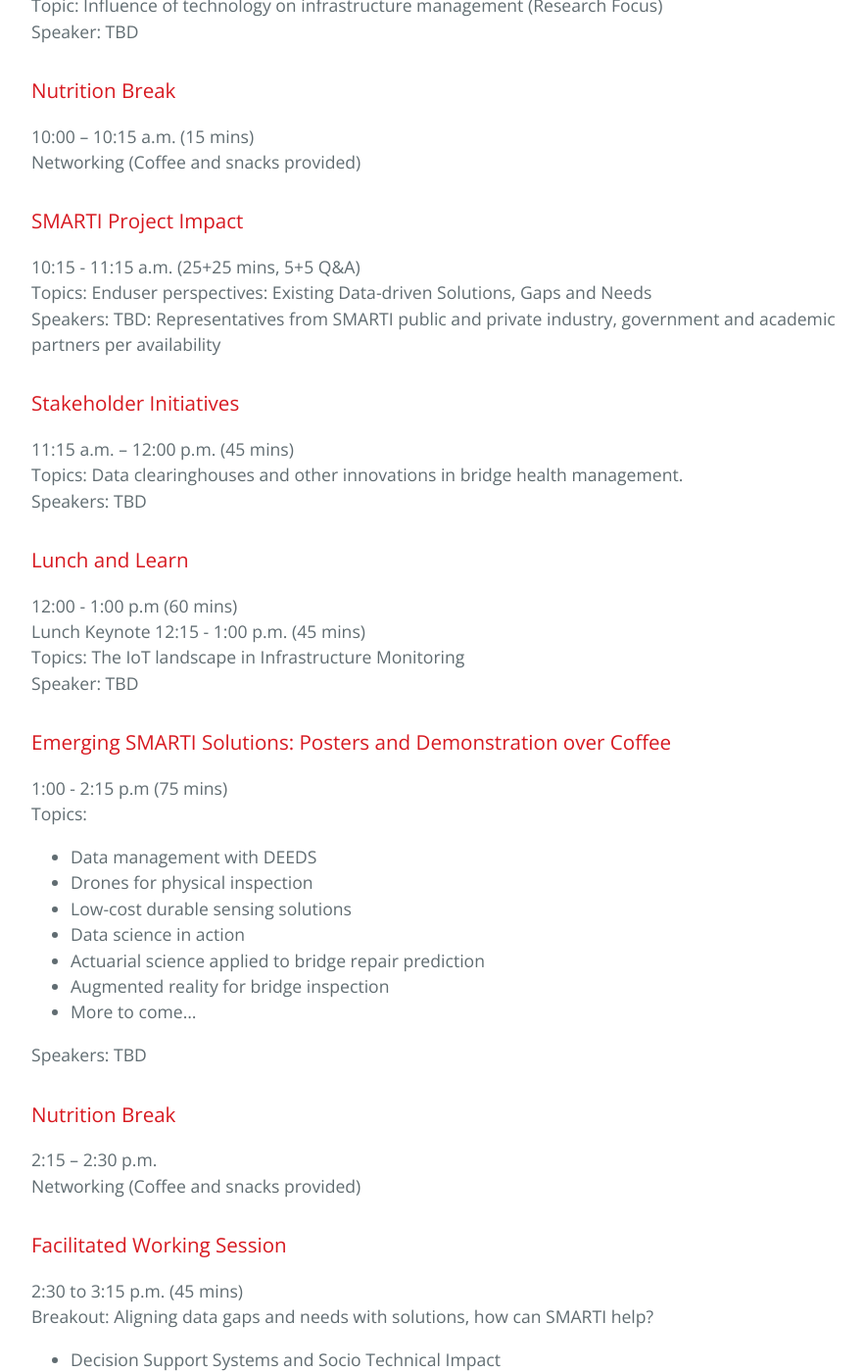
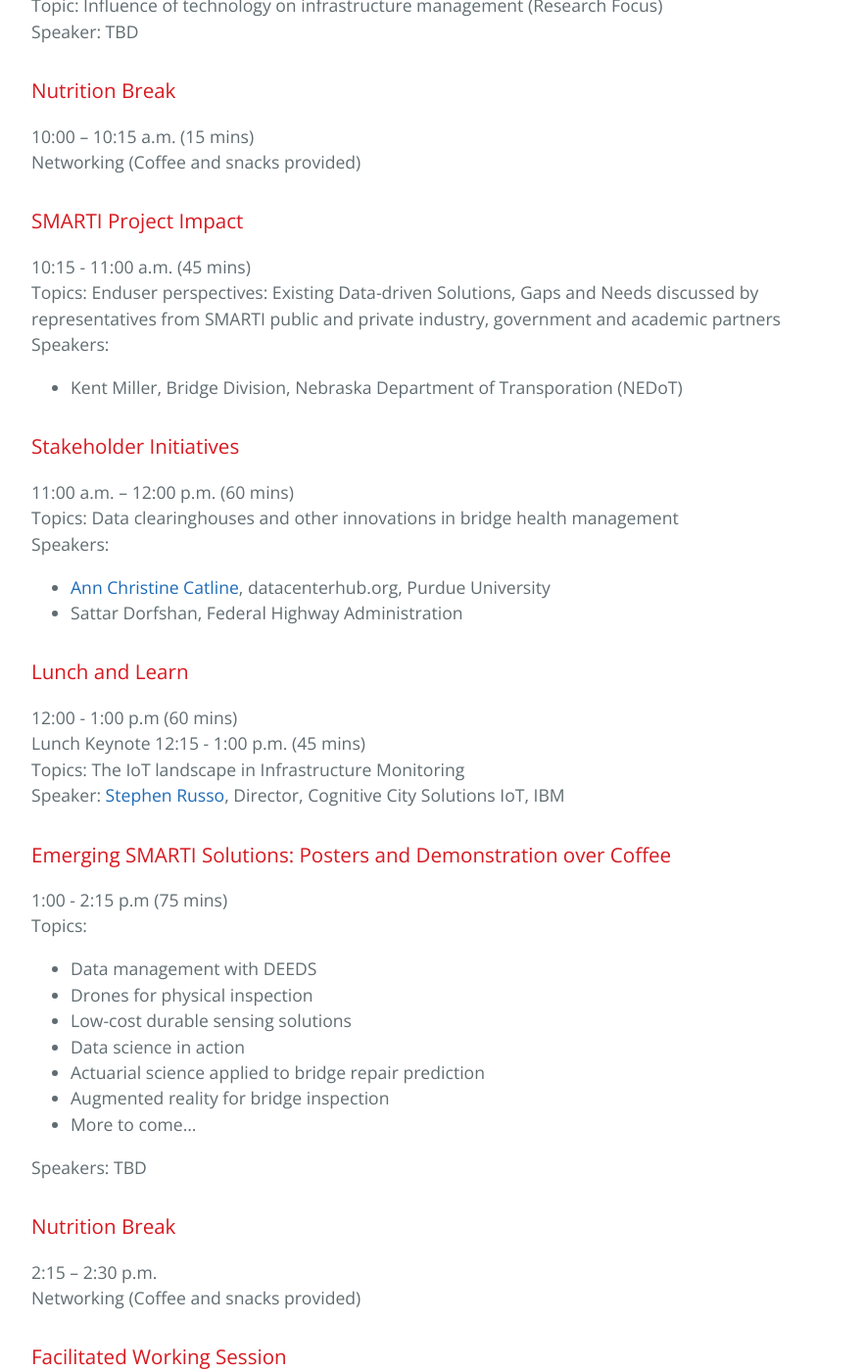
Before and after one commit to BridgingBigData/BridgingBigData.github.io, a Jekyll site: the page built from pages/bbd2019agenda.md, in a window 1280 px wide and 1400 px high, scrolled down 1106 px. Shown: the whole window at 98% size, without its empty margins (192-1075 px from the left). Built offline with Jekyll 4.4.1, drawn with Linux system fonts in a browser that asks for light colours.

Commit message:
Update bbd2019agenda.md

```diff
--- a/pages/bbd2019agenda.md
+++ b/pages/bbd2019agenda.md
@@ -32,20 +32,23 @@
 Networking (Coffee and snacks provided)
 
 ### SMARTI Project Impact
-10:15 - 11:15 a.m. (25+25 mins, 5+5 Q&A)
-Topics: Enduser perspectives: Existing Data-driven Solutions, Gaps and Needs
-Speakers: TBD: Representatives from SMARTI public and private industry, government and academic partners per availability
+10:15 - 11:00 a.m. (45 mins)
+Topics: Enduser perspectives: Existing Data-driven Solutions, Gaps and Needs discussed by representatives from SMARTI public and private industry, government and academic partners
+Speakers:
+- Kent Miller, Bridge Division, Nebraska Department of Transporation (NEDoT)
 
 ### Stakeholder Initiatives
-11:15 a.m. – 12:00 p.m. (45 mins)
-Topics: Data clearinghouses and other innovations in bridge health management.
-Speakers: TBD
+11:00 a.m. – 12:00 p.m. (60 mins)
+Topics: Data clearinghouses and other innovations in bridge health management
+Speakers:
+- [Ann Christine Catline](https://www.rcac.purdue.edu/about/staff/acc/), datacenterhub.org, Purdue University
+- Sattar Dorfshan, Federal Highway Administration
 
 ### Lunch and Learn
 12:00 - 1:00 p.m (60 mins)
 Lunch Keynote 12:15 - 1:00 p.m. (45 mins)
 Topics: The IoT landscape in Infrastructure Monitoring
-Speaker: TBD
+Speaker: [Stephen Russo](https://www.ibm.com/blogs/internet-of-things/author/stephen-russo/), Director, Cognitive City Solutions IoT, IBM
 
 ### Emerging SMARTI Solutions: Posters and Demonstration over Coffee
 1:00 - 2:15 p.m (75 mins)
```
